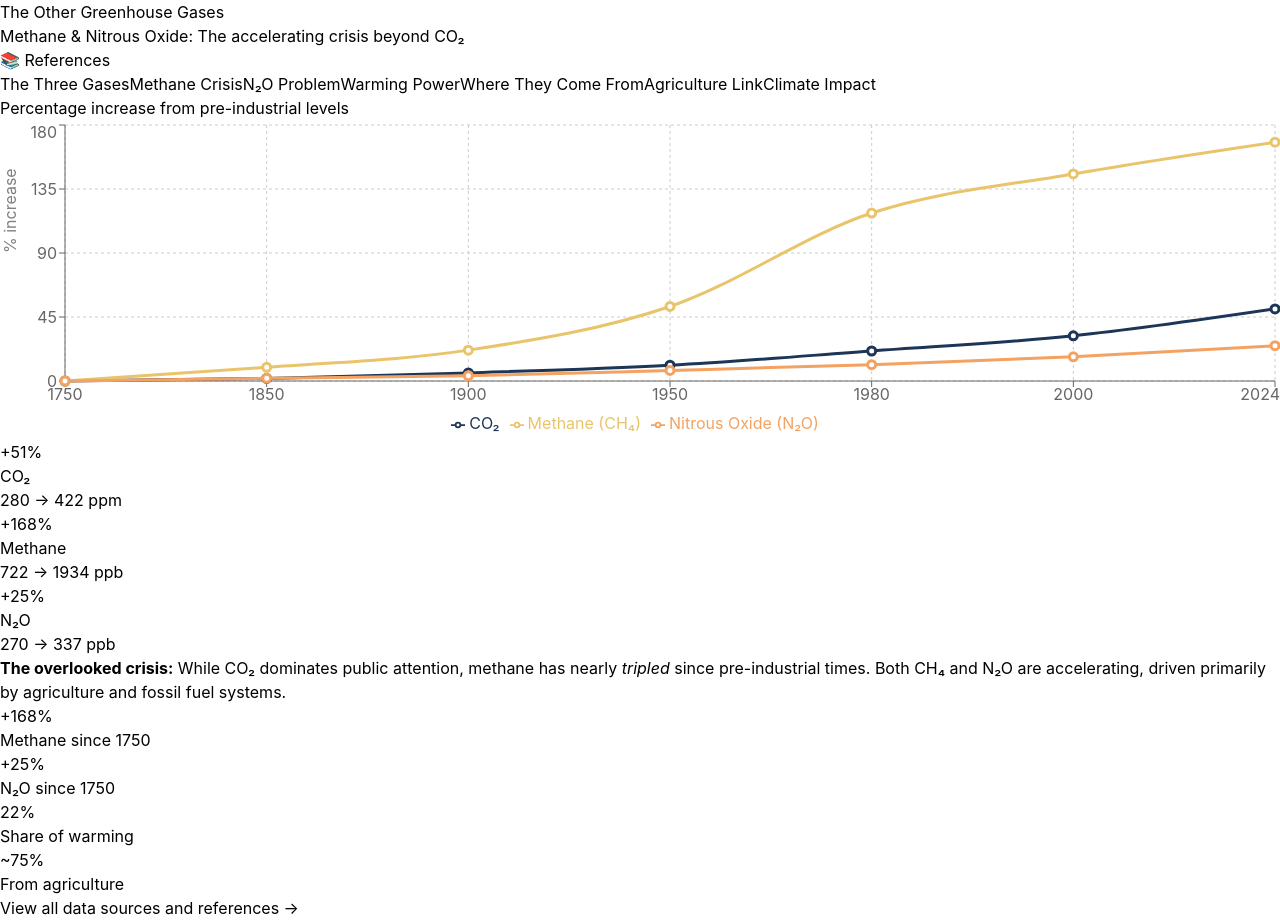
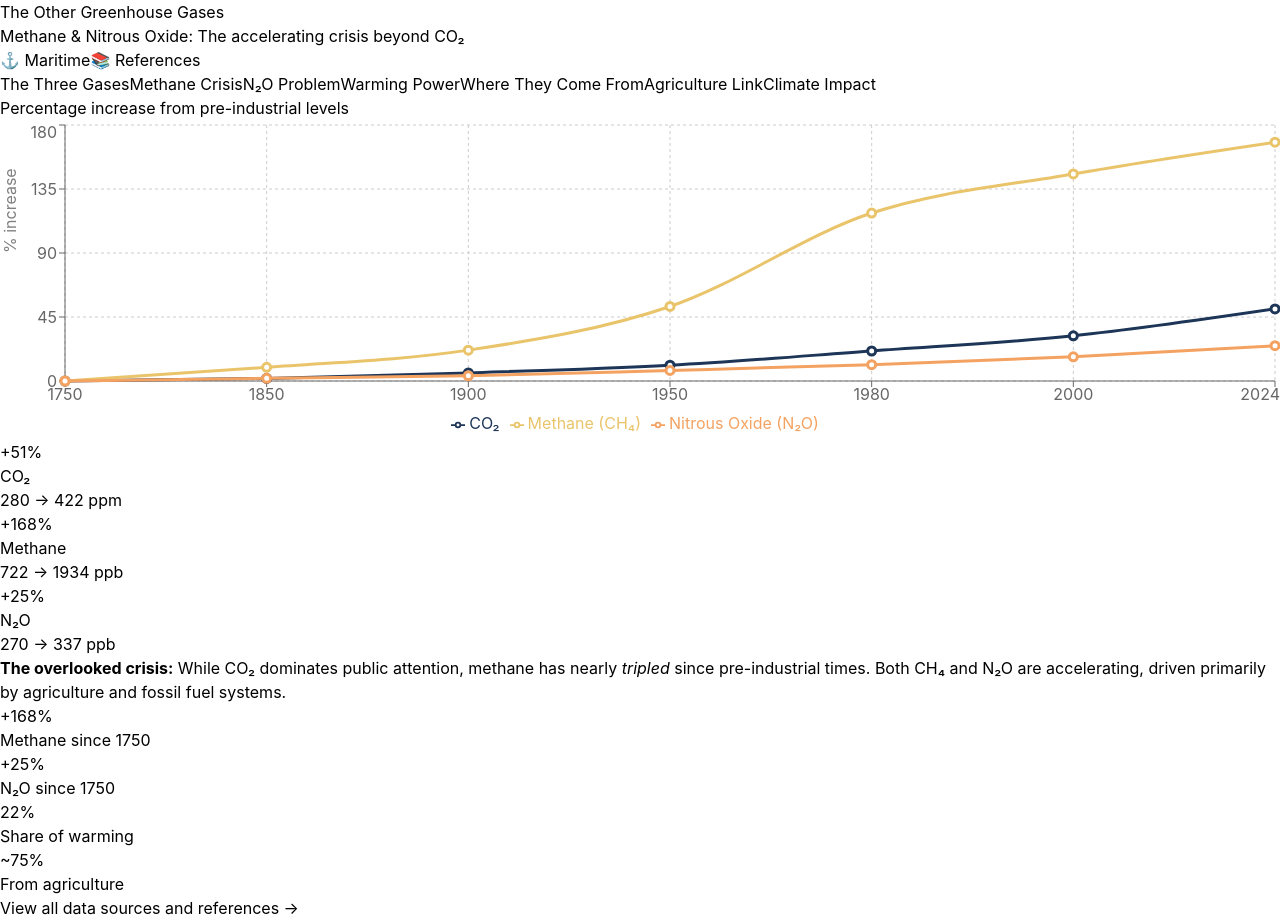
Before and after one commit to ckgerteis/ghg-visualization, a React (Vite) app: page / in a window 1280 px wide. Built offline with nearby package versions, Linux system fonts and the light colour scheme.

Commit message:
Add navigation links between index and maritime-corridor pages

```diff
--- a/src/GHGVisualization.jsx
+++ b/src/GHGVisualization.jsx
@@ -549,14 +549,22 @@ const GHGVisualization = () => {
                 Methane & Nitrous Oxide: The accelerating crisis beyond CO₂
               </p>
             </div>
+            <div className="flex gap-2 ml-2">
+              <a
+                href="/maritime-corridor.html"
+                className="text-xs bg-teal-600 hover:bg-teal-700 text-white px-3 py-1.5 rounded-lg font-medium transition-colors whitespace-nowrap"
+              >
+                ⚓ Maritime
+              </a>
               <a
                 href="/references.html"
-              className="text-xs bg-blue-600 hover:bg-blue-700 text-white px-3 py-1.5 rounded-lg font-medium transition-colors whitespace-nowrap ml-2"
+                className="text-xs bg-blue-600 hover:bg-blue-700 text-white px-3 py-1.5 rounded-lg font-medium transition-colors whitespace-nowrap"
                 target="_blank"
                 rel="noopener noreferrer"
               >
                 📚 References
               </a>
+            </div>
           </div>
 
           {/* Navigation */}
```
Also changed, not shown: src/MaritimeCorridorApp.jsx (+14 -3 lines). Lines whose indentation alone changed are shown as unchanged.
